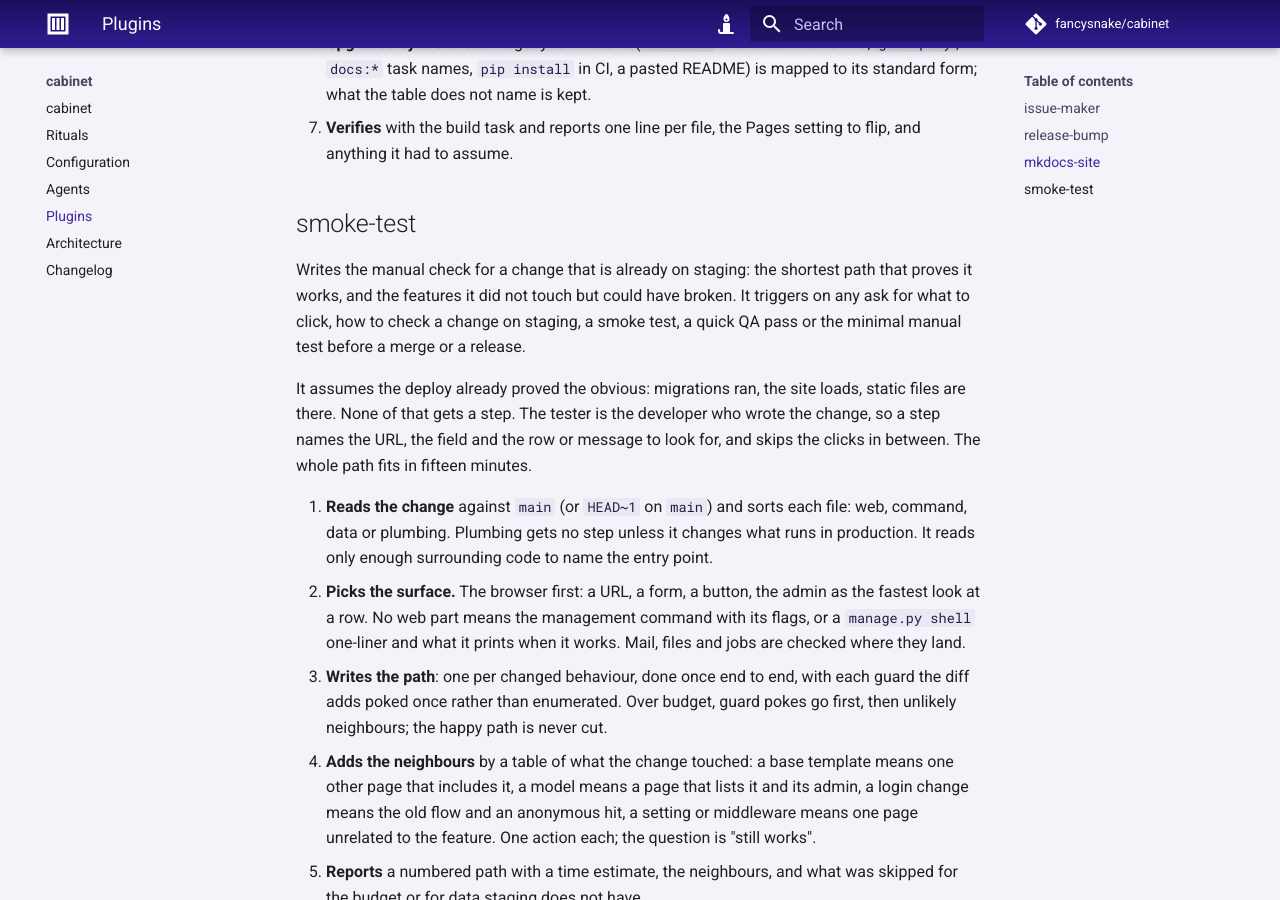
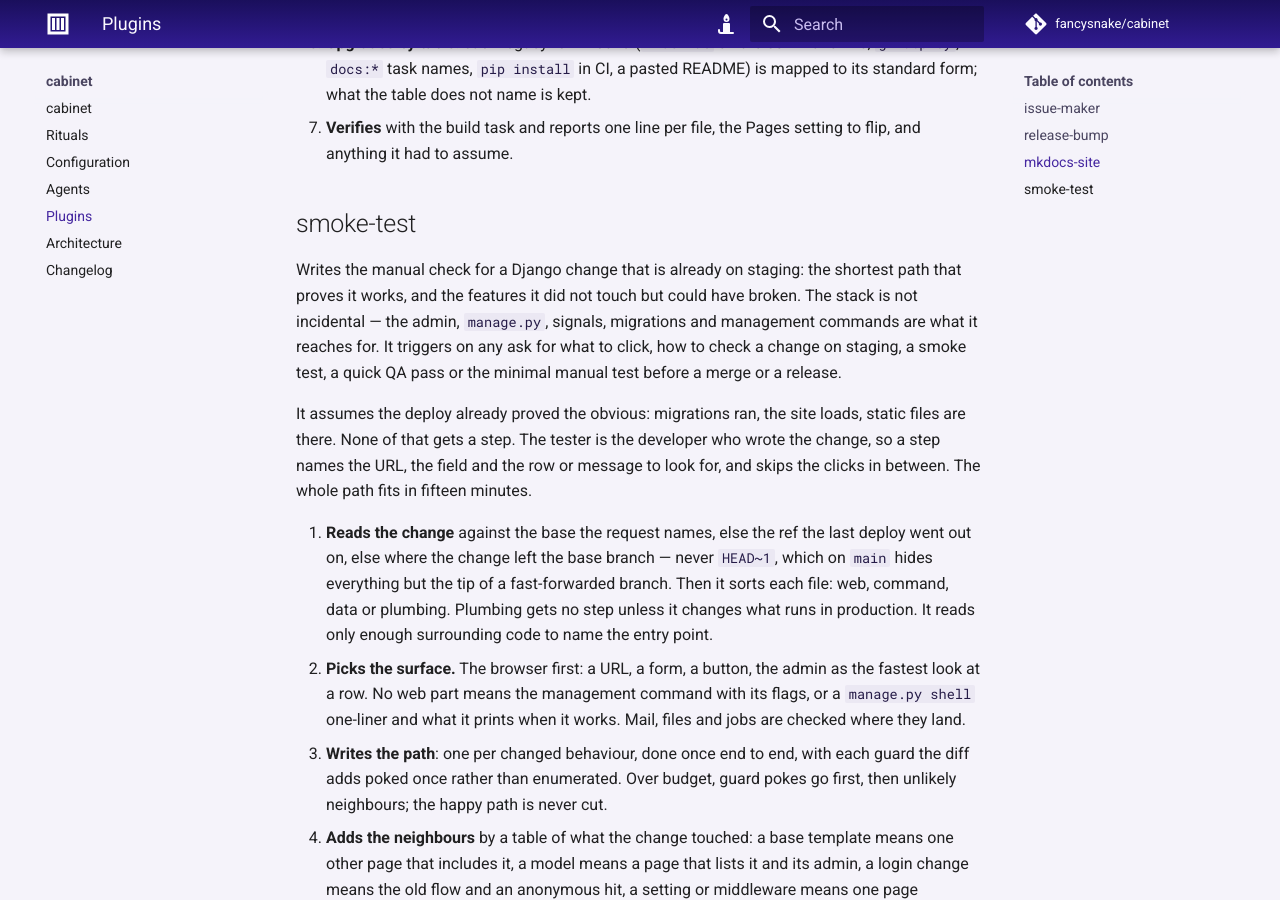
Before and after one commit to fancysnake/cabinet, an MkDocs documentation site: the page built from docs/plugins.md, in a window 1280 px wide and 900 px high, scrolled down 3188 px. Built offline with MkDocs 1.6.1 and Material for MkDocs 9.7.7, drawn with Linux system fonts in a browser that asks for light colours; comment, search, counter and statistics services are not loaded; some of the changed text lies outside the part shown.

Commit message:
chore: act on the review triage

```diff
--- a/CHANGELOG.md
+++ b/CHANGELOG.md
@@ -10,8 +10,8 @@ and this project adheres to [Semantic Versioning].
 ### Added
 
 - `smoke-test` plugin: a skill that writes the fifteen-minute manual check
-  for a change on staging, browser or Django command, plus the untouched
-  features it could have broken.
+  for a Django change on staging, browser or management command, plus the
+  untouched features it could have broken.
 
 ## [0.4.0] - 2026-09-27
 
--- a/README.md
+++ b/README.md
@@ -107,7 +107,7 @@ Its plugins live under `plugins/`, each with its own manifest and skills.
 | `issue-maker`  | a skill that files or updates a GitHub issue |
 | `release-bump` | a skill that cuts a release                  |
 | `mkdocs-site`  | a skill that sets up or upgrades a MkDocs site |
-| `smoke-test`   | a skill that writes the fifteen-minute check for a change on staging |
+| `smoke-test`   | a skill that writes the fifteen-minute manual check for a Django change on staging |
 
 <!-- --8<-- [start:plugins-install] -->
 Add the marketplace once, then install what you want:
--- a/docs/plugins.md
+++ b/docs/plugins.md
@@ -10,7 +10,7 @@ you already have open.
 | `issue-maker`  | `issue-maker`  | files or updates a GitHub issue, checked against the code first |
 | `release-bump` | `release-bump` | cuts a release: the version, the changelog, the docs         |
 | `mkdocs-site`  | `mkdocs-site`  | sets up a MkDocs site, or upgrades one to the standard       |
-| `smoke-test`   | `smoke-test`   | writes the fifteen-minute manual check for a change on staging |
+| `smoke-test`   | `smoke-test`   | writes the fifteen-minute manual check for a Django change on staging |
 
 --8<-- "README.md:plugins-install"
 
@@ -135,11 +135,13 @@ Pages workflow.
 
 ## smoke-test
 
-Writes the manual check for a change that is already on staging: the
+Writes the manual check for a Django change that is already on staging: the
 shortest path that proves it works, and the features it did not touch but
-could have broken. It triggers on any ask for what to click, how to check a
-change on staging, a smoke test, a quick QA pass or the minimal manual test
-before a merge or a release.
+could have broken. The stack is not incidental — the admin, `manage.py`,
+signals, migrations and management commands are what it reaches for. It
+triggers on any ask for what to click, how to check a change on staging, a
+smoke test, a quick QA pass or the minimal manual test before a merge or a
+release.
 
 It assumes the deploy already proved the obvious: migrations ran, the site
 loads, static files are there. None of that gets a step. The tester is the
@@ -147,10 +149,13 @@ developer who wrote the change, so a step names the URL, the field and the
 row or message to look for, and skips the clicks in between. The whole path
 fits in fifteen minutes.
 
-1. **Reads the change** against `main` (or `HEAD~1` on `main`) and sorts
-   each file: web, command, data or plumbing. Plumbing gets no step unless
-   it changes what runs in production. It reads only enough surrounding code
-   to name the entry point.
+1. **Reads the change** against the base the request names, else the ref the
+   last deploy went out on, else where the change left the base branch —
+   never `HEAD~1`, which on `main` hides everything but the tip of a
+   fast-forwarded branch. Then it sorts each file: web, command, data or
+   plumbing. Plumbing gets no step unless it changes what runs in
+   production. It reads only enough surrounding code to name the entry
+   point.
 2. **Picks the surface.** The browser first: a URL, a form, a button, the
    admin as the fastest look at a row. No web part means the management
    command with its flags, or a `manage.py shell` one-liner and what it
```
Also changed, not shown: plugins/smoke-test/skills/smoke-test/SKILL.md (+12 -3 lines), 2 other files.
